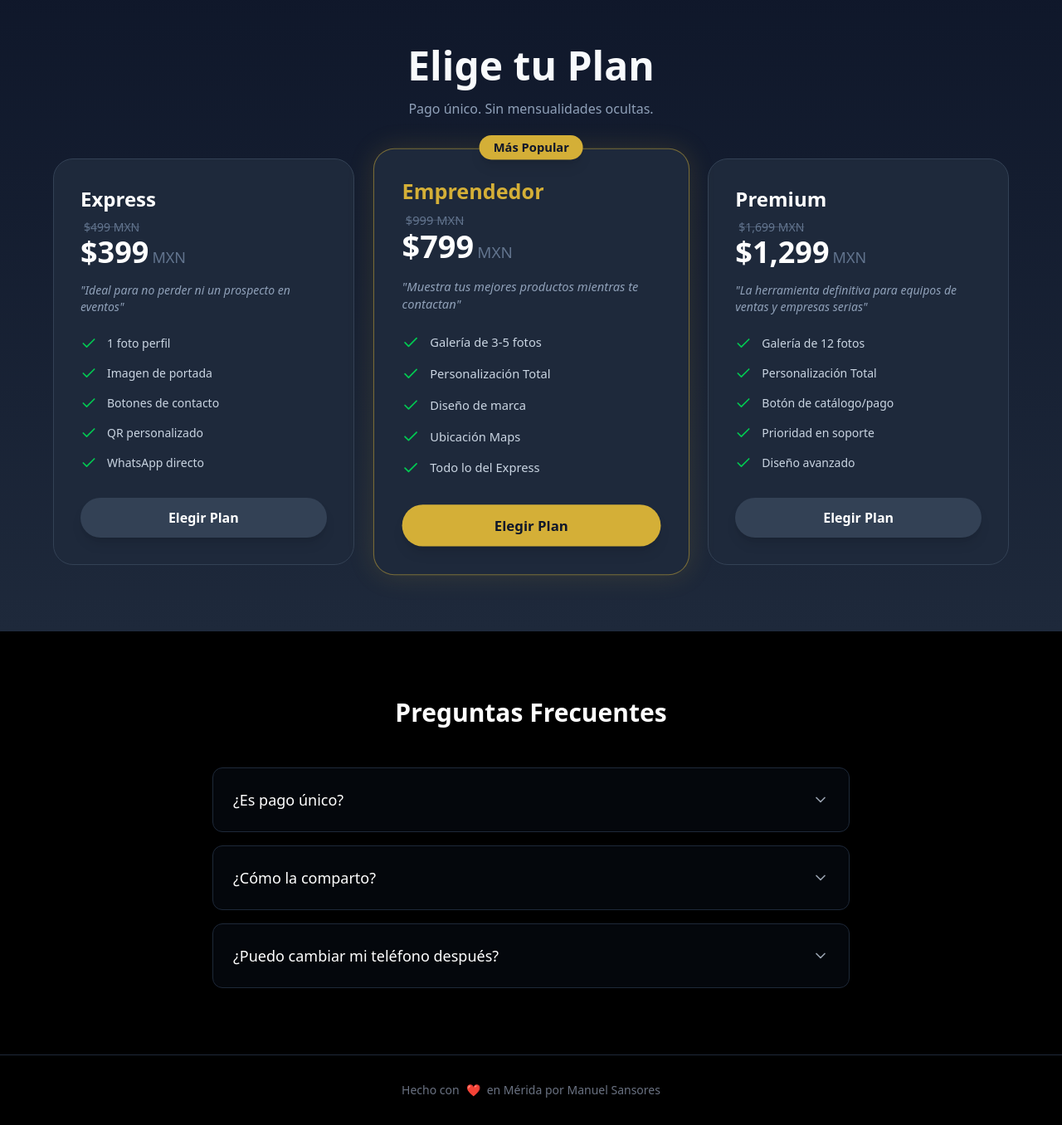
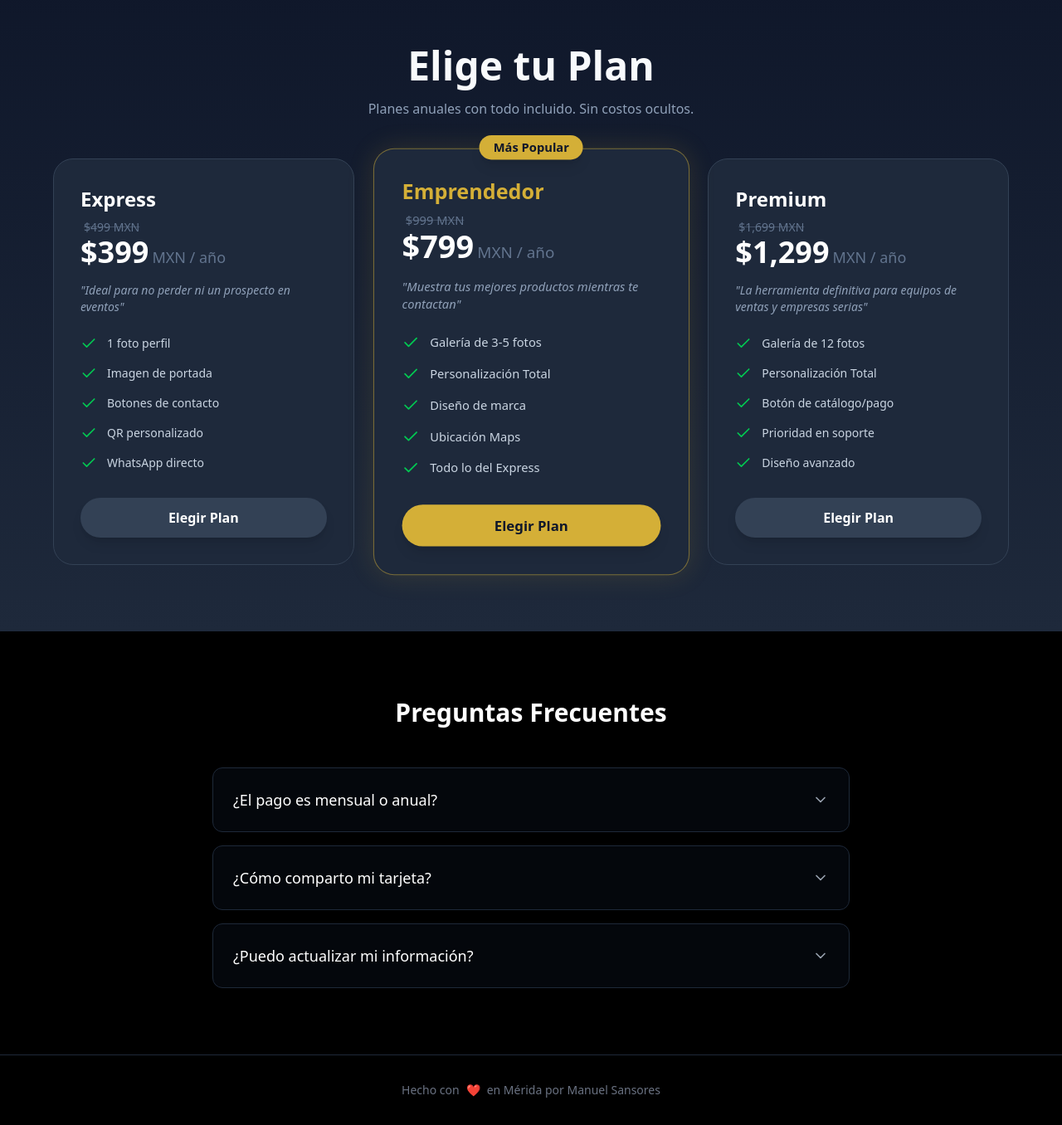
Before and after one commit to manuelsansoresg/tuvitrina, a Next.js app: page / in a window 1280 px wide. Shown: the part 2275-3631 px from the top of the page at 83% size. Built offline with nearby package versions, Linux system fonts and the light colour scheme; no server answers; what mercadopago would draw is missing.

Commit message:
docs: update pricing and FAQ text to reflect annual plans
Update pricing section description from one-time payment to annual plans.
Modify price display to include "/ año" suffix.
Update FAQ questions and answers to clarify annual billing and feature access.

```diff
--- a/src/components/FAQ.tsx
+++ b/src/components/FAQ.tsx
@@ -7,16 +7,16 @@ import { ChevronDown } from "lucide-react";
 export function FAQ() {
   const faqs = [
     {
-      question: "¿Es pago único?",
-      answer: "Sí, pagas una sola vez por el diseño y la configuración. No hay mensualidades ni anualidades ocultas."
+      question: "¿El pago es mensual o anual?",
+      answer: "El pago es 100% anual. Realizas un único pago y tienes acceso a tu tarjeta digital y todas sus funciones durante todo un año, sin mensualidades ni comisiones ocultas."
     },
     {
-      question: "¿Cómo la comparto?",
-      answer: "Puedes compartirla por WhatsApp, correo, redes sociales o mediante tu código QR personalizado. Es compatible con cualquier celular."
+      question: "¿Cómo comparto mi tarjeta?",
+      answer: "Puedes compartirla ilimitadamente por WhatsApp, redes sociales, correo o mediante tu código QR personalizado. Funciona en cualquier dispositivo móvil sin instalar apps."
     },
     {
-      question: "¿Puedo cambiar mi teléfono después?",
-      answer: "¡Claro! Solo contáctanos y actualizamos tu información al instante para que tus clientes siempre tengan tus datos correctos."
+      question: "¿Puedo actualizar mi información?",
+      answer: "¡Sí! Todos los planes incluyen acceso a un panel de control donde puedes editar tu teléfono, enlaces, fotos y productos en tiempo real, las veces que quieras."
     }
   ];
 
--- a/src/components/Pricing.tsx
+++ b/src/components/Pricing.tsx
@@ -73,7 +73,7 @@ export function Pricing() {
     <section id="pricing" className="py-20 px-6 bg-gradient-to-b from-slate-900 to-slate-800">
       <div className="max-w-6xl mx-auto text-center mb-12">
         <h2 className="text-3xl md:text-5xl font-bold mb-4 text-slate-50">Elige tu Plan</h2>
-        <p className="text-slate-400">Pago único. Sin mensualidades ocultas.</p>
+        <p className="text-slate-400">Planes anuales con todo incluido. Sin costos ocultos.</p>
       </div>
 
       <motion.div
@@ -109,7 +109,7 @@ export function Pricing() {
               </span>
               <div className="text-4xl font-bold text-white leading-none">
                 {plan.price}
-                <span className="text-lg text-slate-500 font-normal ml-1">MXN</span>
+                <span className="text-lg text-slate-500 font-normal ml-1">MXN / año</span>
               </div>
             </div>
 
```
